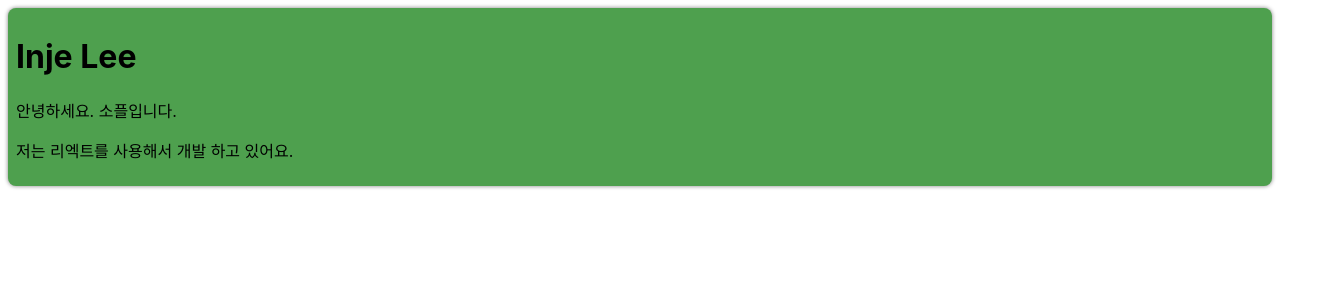
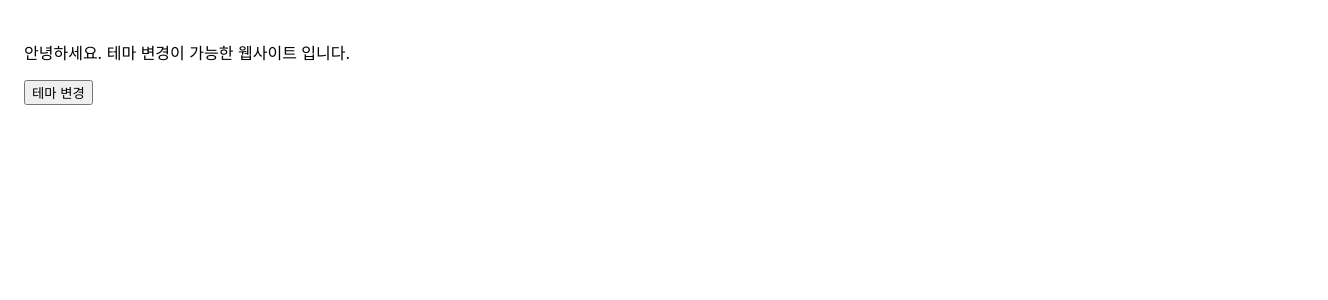
Before and after one commit to KimSuMin123/react-practice, a React (Create React App) app: page / in a window 1280 px wide. Shown: the top 300 px of the page, 1328 px wide, since content can reach past the window. Built offline with nearby package versions, Linux system fonts and the light colour scheme.

Commit message:
chapter_14 실습 업로드

```diff
--- /dev/null
+++ b/src/chapter_14/DarkOrLight.jsx
@@ -0,0 +1,23 @@
+import { useState, useCallback } from "react";
+import ThemeContext from "./ThemeContext";
+import MainContent from "./MainContent";
+
+function DarkOrLight (props) {
+    const [theme, setTheme] = useState("light");
+
+    const toggleTheme = useCallback(() => {
+        if (theme == "light") {
+            setTheme("dark");
+        } else if (theme == "dark") {
+            setTheme("light");
+        }
+    }, [theme]);
+
+    return (
+        <ThemeContext.Provider value={{theme, toggleTheme}}>
+            <MainContent />
+        </ThemeContext.Provider>
+    )
+}
+
+export default DarkOrLight;
--- /dev/null
+++ b/src/chapter_14/MainContent.jsx
@@ -0,0 +1,25 @@
+import { useContext } from "react";
+import ThemeContext from "./ThemeContext";
+
+function MainContent (props) {
+    const { theme, toggleTheme } = useContext(ThemeContext);
+
+    return (
+        <div
+            style = {{
+                width : "100vw",
+                height : "100vh",
+                padding : "1.5rem",
+                backgroundColor : theme == "light" ? "white" : "black",
+                color : theme == "light" ? "black" : "white",
+            }}
+        >
+            <p>안녕하세요. 테마 변경이 가능한 웹사이트 입니다.</p>
+            <button onClick={toggleTheme}>
+                테마 변경
+            </button>
+        </div>
+    )
+}
+
+export default MainContent;
--- /dev/null
+++ b/src/chapter_14/ThemeContext.jsx
@@ -0,0 +1,6 @@
+import React from "react";
+
+const ThemeContext = React.createContext();
+ThemeContext.displayName = "ThemeContext";
+
+export default ThemeContext;
--- a/src/index.js
+++ b/src/index.js
@@ -18,11 +18,12 @@ import SignUp from './chapter_11/SignUp';
 import TemperatureInput from './chapter_12/TemperatureInput';
 import Calculator from './chapter_12/Calculator';
 import ProfileCard from './chapter_13/ProfileCard';
+import DarkOrLight from './chapter_14/DarkOrLight';
 
 const root = ReactDOM.createRoot(document.getElementById('root'));
 root.render(
   <React.StrictMode>
-    <ProfileCard />
+    <DarkOrLight/>
   </React.StrictMode>
 );
 
```
